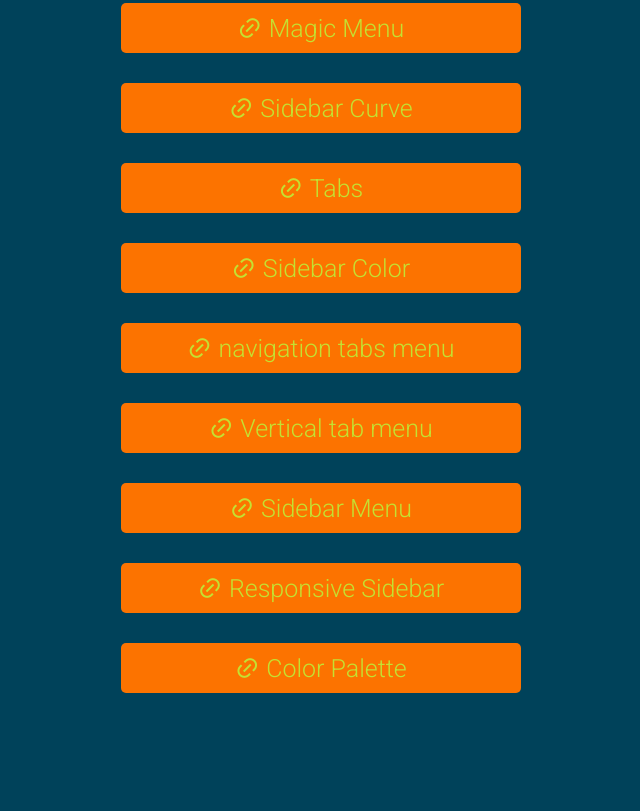
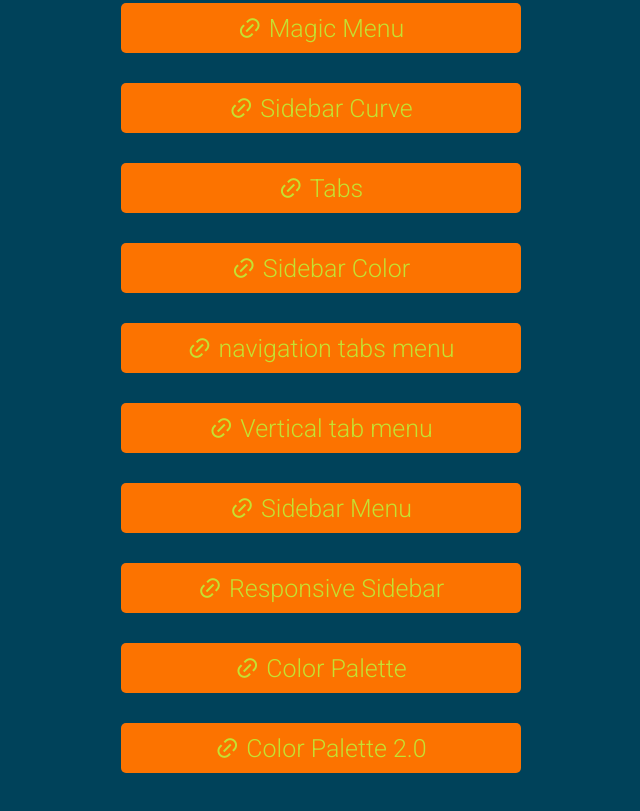
Before and after one commit to PrsApps/MeuPortfolio, a plain HTML site: page index.html in a window 1280 px wide. Shown: the part 1313-2124 px from the top of the page, without its empty margins (319-959 px from the left). Before the commit the page ends 2086 px from the top, so only its background shows below. Drawn offline with nearby package versions, Linux system fonts and the light colour scheme.

Commit message:
add paleta de cores 2.0

```diff
--- a/index.html
+++ b/index.html
@@ -142,6 +142,12 @@
                 Color Palette
             </a>
 
+            <a class="link" href="https://prsapps.github.io/paleta-de-cores-2.0/" target="_blank"
+                rel="noopener noreferrer">
+                <i class="ri-link"></i>
+                Color Palette 2.0
+            </a>
+
 
         </section>
 
```
